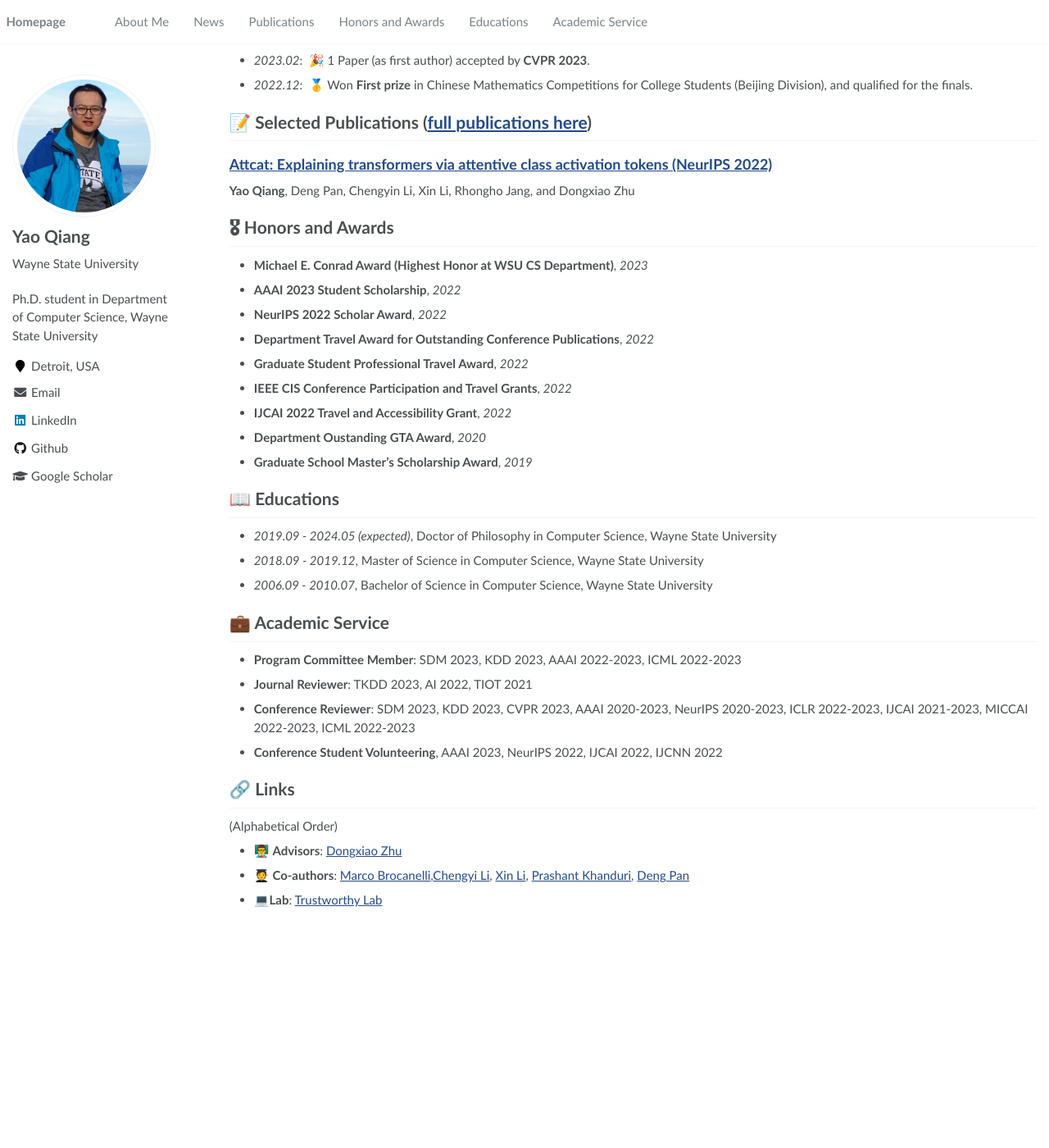
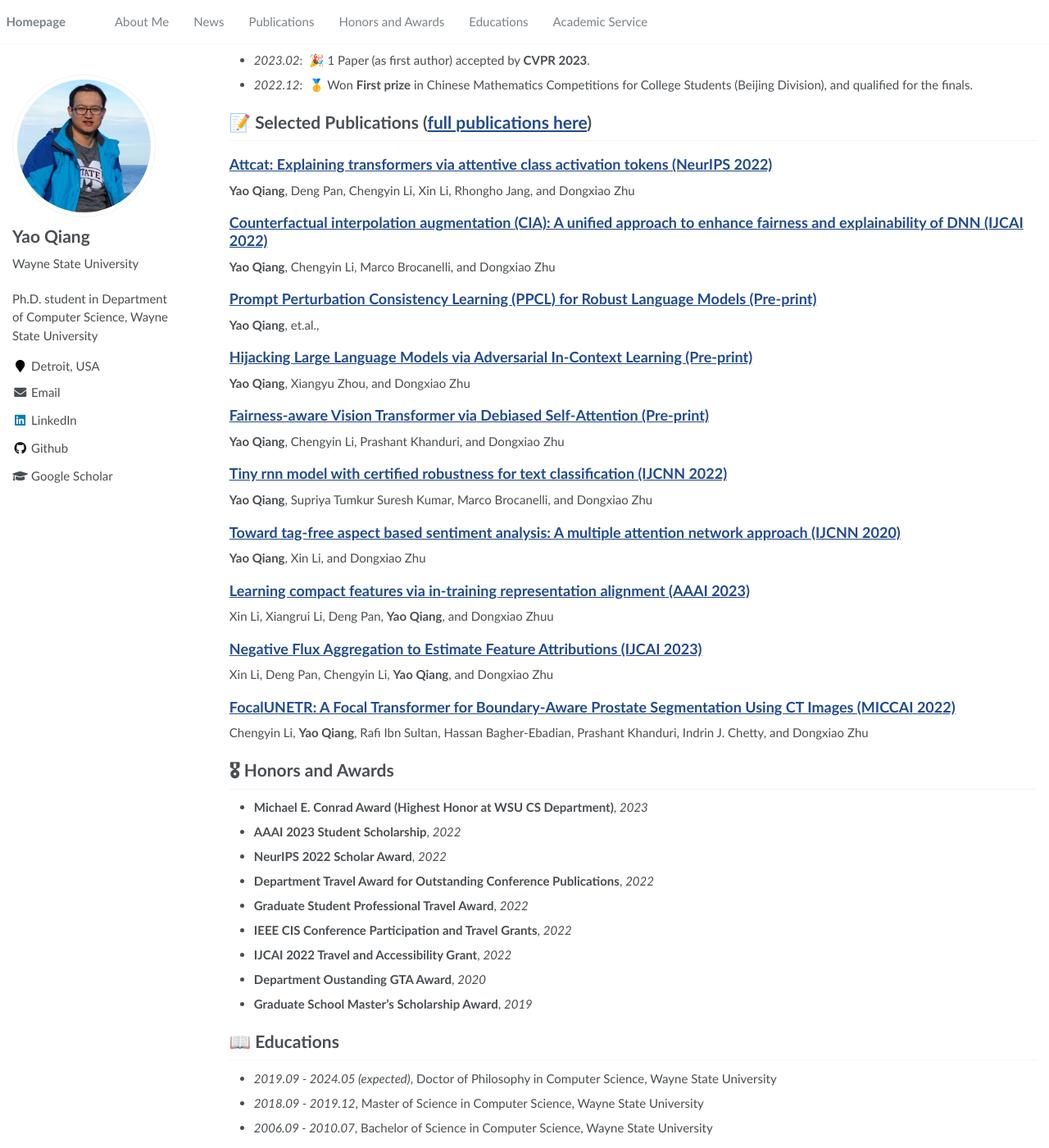
Before and after one commit to qiangyao1988/qiangyao1988.github.io, a Jekyll site: the page built from _pages/about.md, in a window 1280 px wide and 1400 px high, scrolled down 607 px. Shown: the whole window at 82% size. Built offline with Jekyll 4.4.1, drawn with Linux system fonts in a browser that asks for light colours; before the commit the page ends 1731 px from its top, so only the background shows below that.

Commit message:
Update about.md

```diff
--- a/_pages/about.md
+++ b/_pages/about.md
@@ -48,11 +48,24 @@ Michael E. Conrad Award (Highest Honor at WSU CS Department)
 
 ## [Attcat: Explaining transformers via attentive class activation tokens (NeurIPS 2022)](https://proceedings.neurips.cc/paper_files/paper/2022/file/20e45668fefa793bd9f2edf19be12c4b-Paper-Conference.pdf)
 **Yao Qiang**, Deng Pan, Chengyin Li, Xin Li, Rhongho Jang, and Dongxiao Zhu
-
-
-
-
-
+## [Counterfactual interpolation augmentation (CIA): A unified approach to enhance fairness and explainability of DNN (IJCAI 2022)](https://www.ijcai.org/proceedings/2022/0103.pdf)
+**Yao Qiang**, Chengyin Li, Marco Brocanelli, and Dongxiao Zhu
+## [Prompt Perturbation Consistency Learning (PPCL) for Robust Language Models (Pre-print)]()
+**Yao Qiang**, et.al.,
+## [Hijacking Large Language Models via Adversarial In-Context Learning (Pre-print)](https://arxiv.org/pdf/2311.09948.pdf)
+**Yao Qiang**, Xiangyu Zhou, and Dongxiao Zhu
+## [Fairness-aware Vision Transformer via Debiased Self-Attention (Pre-print)](https://arxiv.org/pdf/2301.13803.pdf)
+**Yao Qiang**, Chengyin Li, Prashant Khanduri, and Dongxiao Zhu
+## [Tiny rnn model with certified robustness for text classification (IJCNN 2022)](https://ieeexplore.ieee.org/abstract/document/9892117)
+**Yao Qiang**, Supriya Tumkur Suresh Kumar, Marco Brocanelli, and Dongxiao Zhu
+## [Toward tag-free aspect based sentiment analysis: A multiple attention network approach (IJCNN 2020)](https://ieeexplore.ieee.org/abstract/document/9207426)
+**Yao Qiang**, Xin Li, and Dongxiao Zhu
+## [Learning compact features via in-training representation alignment (AAAI 2023)](https://ojs.aaai.org/index.php/AAAI/article/view/26044)
+Xin Li, Xiangrui Li, Deng Pan, **Yao Qiang**, and Dongxiao Zhuu
+## [Negative Flux Aggregation to Estimate Feature Attributions (IJCAI 2023)](https://arxiv.org/pdf/2301.06989.pdf)
+Xin Li, Deng Pan, Chengyin Li, **Yao Qiang**, and Dongxiao Zhu
+## [FocalUNETR: A Focal Transformer for Boundary-Aware Prostate Segmentation Using CT Images (MICCAI 2022)](https://link.springer.com/chapter/10.1007/978-3-031-43898-1_57)
+Chengyin Li, **Yao Qiang**, Rafi Ibn Sultan, Hassan Bagher-Ebadian, Prashant Khanduri, Indrin J. Chetty, and Dongxiao Zhu
 
 
 # 🎖 Honors and Awards
```
